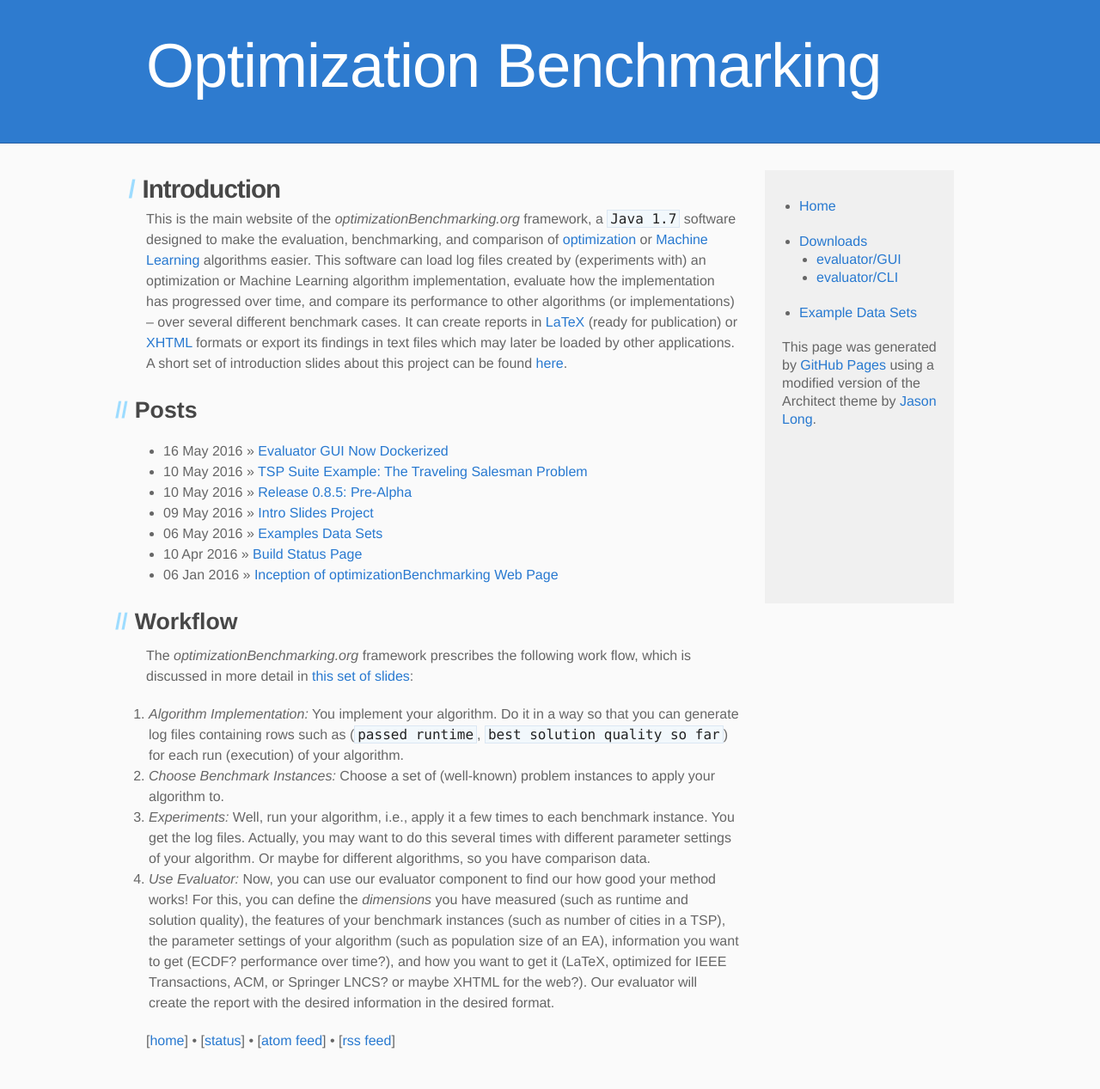
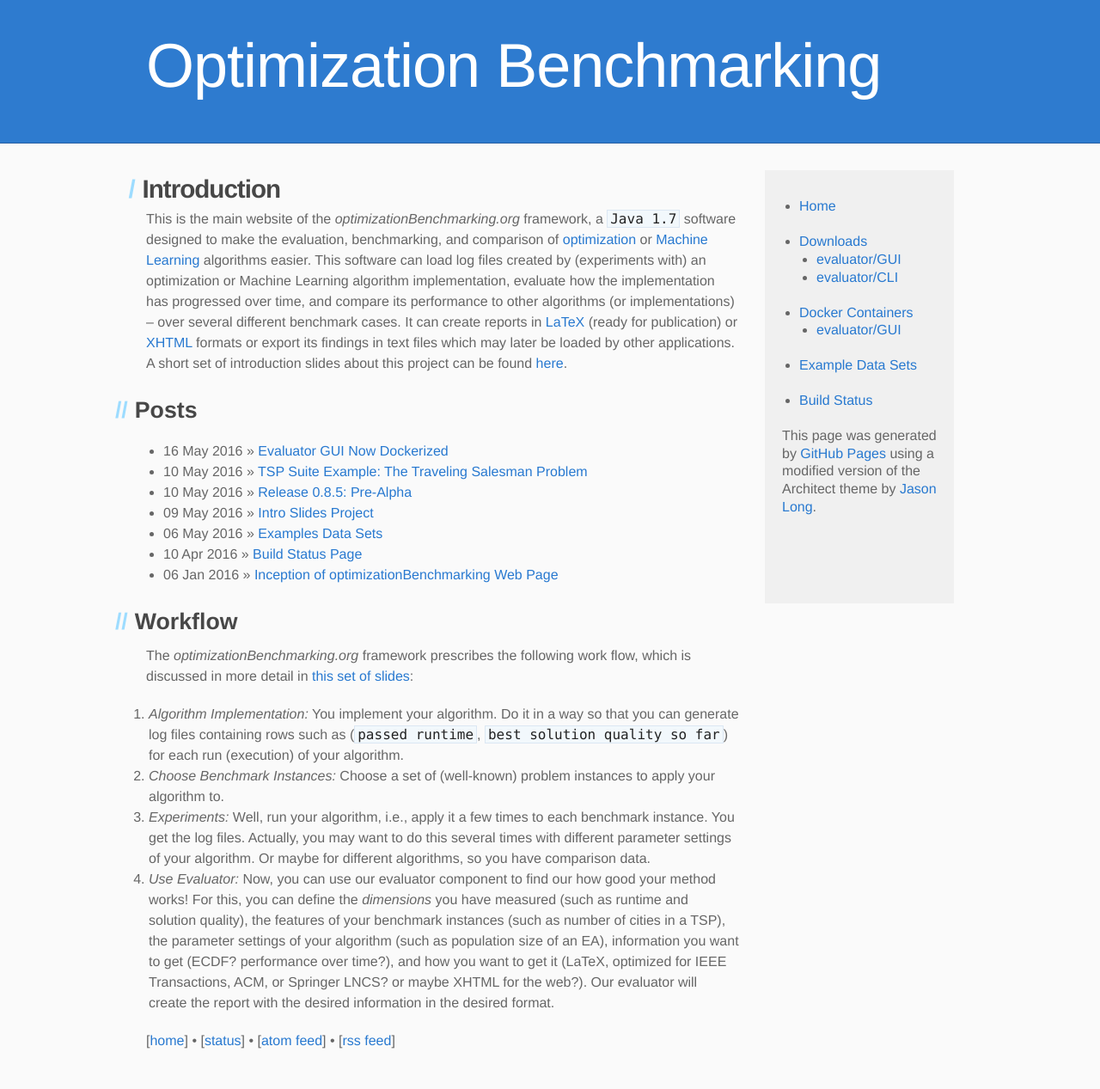
Before and after one commit to optimizationBenchmarking/optimizationBenchmarking.github.io, a Jekyll site: the page built from index.md, in a window 1280 px wide. Shown: the whole page at 86% size. Built offline with Jekyll 4.4.1, drawn with Linux system fonts in a browser that asks for light colours.

Commit message:
Improved Sidebar Menu

```diff
--- a/_layouts/default.html
+++ b/_layouts/default.html
@@ -21,7 +21,11 @@
         <li><a href="https://github.com/optimizationBenchmarking/evaluator-gui/releases/download/{{ site.guiVersion }}/evaluatorGui.jar">evaluator/GUI</a></li>
         <li><a href="https://github.com/optimizationBenchmarking/evaluator-evaluator/releases/download/{{ site.cliVersion }}/evaluator.jar">evaluator/CLI</a></li>
         </ul></li>
-        <li><a href="{{ site.baseurl }}/documentation-examples">Example Data Sets</a></li>
+        <li><a href="https://hub.docker.com/u/optimizationbenchmarking/">Docker Containers</a><ul>
+        <li><a href="https://hub.docker.com/r/optimizationbenchmarking/evaluator-gui/">evaluator/GUI</a></li>
+        </ul></li>
+        <li style="margin-bottom:20px"><a href="{{ site.baseurl }}/documentation-examples">Example Data Sets</a></li>
+        <li><a href="{{ site.baseurl }}/status.html">Build Status</a></li>
       </ul>
       <p>This page was generated by <a href="https://pages.github.com">GitHub Pages</a> using a modified version of the Architect theme by <a href="https://github.com/jasonlong">Jason Long</a>.</p>
     </aside>
```
